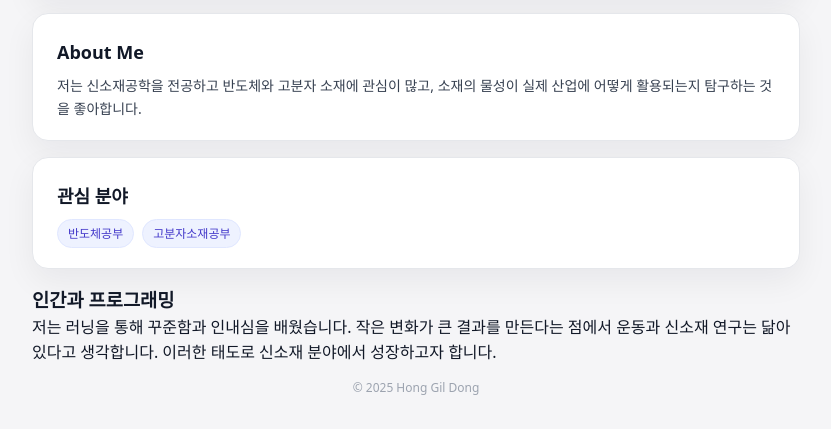
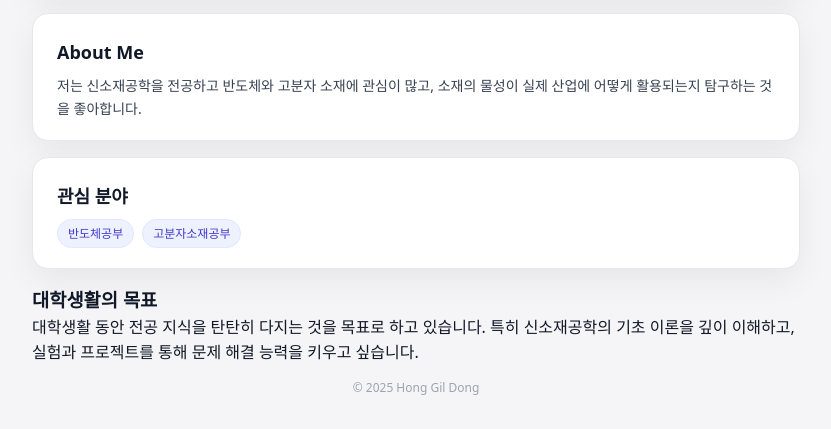
Before and after one commit to qkrrudeh/qkrrudeh.github.io, a plain HTML site: page index.html in a window 1280 px wide. Shown: the part 377-806 px from the top of the page, without its empty margins (224-1055 px from the left). Drawn offline with Linux system fonts and the light colour scheme.

Commit message:
Update index.html

```diff
--- a/index.html
+++ b/index.html
@@ -55,20 +55,24 @@
             </section>
 
             <section class="about-section-card">
-                <h3>인간과 프로그래밍</h3>
+                <h3>대학생활의 목표</h3>
                 <p>
-                   저는 러닝을 통해 꾸준함과 인내심을 배웠습니다. 작은 변화가 큰 결과를 만든다는 점에서 운동과 신소재 연구는 닮아 있다고 생각합니다. 이러한 태도로 신소재 분야에서 성장하고자 합니다.
+                    대학생활 동안 전공 지식을 탄탄히 다지는 것을 목표로 하고 있습니다.
+                    특히 신소재공학의 기초 이론을 깊이 이해하고, 실험과 프로젝트를 통해
+                    문제 해결 능력을 키우고 싶습니다.
                 </p>
-           </section>
+
+            </section>
+
+            <footer class="footer">
+            <p>© 2025 Hong Gil Dong</p>
+            </footer>
+
+
 
 
 
         </main>
-
-         <footer class="footer">
-            <p>© 2025 Hong Gil Dong</p>
-        </footer>
-
     </div>
 </body>
 
```
